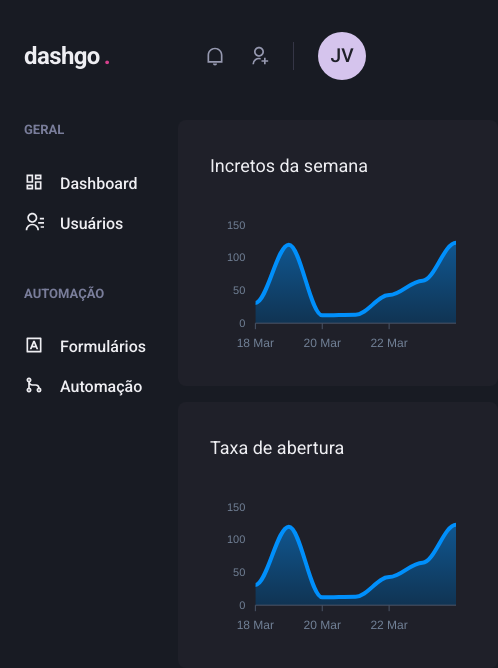
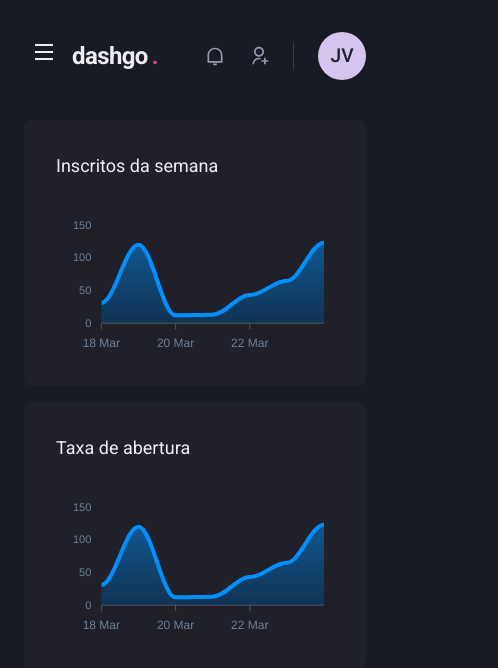
Before and after one commit to JoaoVitorOli/dashgo, a Next.js app: page /Dashboard in a window 390 px wide. Shown: the top 668 px of the page, 498 px wide, since content can reach past the window. Built offline with nearby package versions, Linux system fonts and the light colour scheme.

Commit message:
:shipit: sidebar responsiva

```diff
--- a/src/components/Header/index.tsx
+++ b/src/components/Header/index.tsx
@@ -1,10 +1,14 @@
-import { Flex, useBreakpointValue } from "@chakra-ui/react";
+import { Flex, Icon, IconButton, useBreakpointValue } from "@chakra-ui/react";
+import { RiMenuLine } from "react-icons/ri";
+import { useSidebarDrawer } from "../../context/SidebarDrawerContext";
 import { Logo } from "./Logo";
 import { NotificationNav } from "./NotificationNav";
 import { Profile } from "./Profile";
 import { SearchBox } from "./SearchBox";
 
 export function Header() {
+  const { onOpen } = useSidebarDrawer();
+
   const isWideVersion = useBreakpointValue({
     base: false,
     lg: true,
@@ -21,6 +25,19 @@
       px="6"
       align="center"
     >
+      {!isWideVersion && (
+        <IconButton
+          aria-label="Open navigation"
+          icon={<Icon as={RiMenuLine} />}
+          fontSize={"24"}v
+          variant={"unstyled"}
+          onClick={onOpen}
+          mr="2"
+        >
+
+        </IconButton>
+      )}
+
       <Logo />
 
       {isWideVersion && <SearchBox />}
--- /dev/null
+++ b/src/components/Sidebar/SidebarNav.tsx
@@ -0,0 +1,22 @@
+import { Box, Stack } from "@chakra-ui/react";
+import { RiInputMethodLine, RiGitMergeLine, RiDashboardLine, RiContactsLine } from "react-icons/ri";
+import { NavLink } from "./NavLink";
+import { NavSection } from "./NavSection";
+
+export function SidebarNav() {
+  return (
+    <Stack
+      spacing="12"
+      align="flex-start"
+    >
+      <NavSection title="GERAL">
+        <NavLink icon={RiDashboardLine}>Dashboard</NavLink>
+        <NavLink icon={RiContactsLine}>Usuários</NavLink>
+      </NavSection>
+      <NavSection title="AUTOMAÇÃO">
+        <NavLink icon={RiInputMethodLine}>Formulários</NavLink>
+        <NavLink icon={RiGitMergeLine}>Automação</NavLink>
+      </NavSection>
+    </Stack>
+  )
+}
--- a/src/components/Sidebar/index.tsx
+++ b/src/components/Sidebar/index.tsx
@@ -1,28 +1,40 @@
-import { Box, Stack } from "@chakra-ui/react";
-import { RiInputMethodLine, RiGitMergeLine, RiDashboardLine, RiContactsLine } from "react-icons/ri";
-import { NavLink } from "./NavLink";
-import { NavSection } from "./NavSection";
+import { Box, Drawer, DrawerOverlay, DrawerHeader, DrawerCloseButton, DrawerContent, useBreakpointValue, DrawerBody, } from "@chakra-ui/react";
+import { useSidebarDrawer } from "../../context/SidebarDrawerContext";
+import { SidebarNav } from "./SidebarNav";
+
 
 export function Sidebar() {
+  const { isOpen, onClose } = useSidebarDrawer();
+
+  const isFloatingSidebar = useBreakpointValue({
+    base: true,
+    lg: false
+  });
+
+  if (isFloatingSidebar) {
+    return (
+      <Drawer isOpen={isOpen} placement="left" onClose={onClose}>
+        <DrawerOverlay>
+          <DrawerContent bg="gray.800" p="4">
+            <DrawerCloseButton mt="6" />
+            <DrawerHeader>Navegação</DrawerHeader>
+
+            <DrawerBody>
+              <SidebarNav />
+            </DrawerBody>
+          </DrawerContent>
+        </DrawerOverlay>
+      </Drawer>
+    );
+  }
+
   return (
     <Box
       as="aside"
       w="64"
       mr="8"
     >
-      <Stack
-        spacing="12"
-        align="flex-start"
-      >
-        <NavSection title="GERAL">
-          <NavLink icon={RiDashboardLine}>Dashboard</NavLink>
-          <NavLink icon={RiContactsLine}>Usuários</NavLink>
-        </NavSection>
-        <NavSection title="AUTOMAÇÃO">
-          <NavLink icon={RiInputMethodLine}>Formulários</NavLink>
-          <NavLink icon={RiGitMergeLine}>Automação</NavLink>
-        </NavSection>
-      </Stack>
+      <SidebarNav />
     </Box>
   );
 }
--- /dev/null
+++ b/src/context/SidebarDrawerContext.tsx
@@ -0,0 +1,30 @@
+import { useDisclosure, UseDisclosureReturn } from "@chakra-ui/hooks";
+import { useRouter } from "next/router";
+import { createContext, ReactNode, useContext, useEffect } from "react";
+
+interface SidebarDrawerProviderProps {
+  children: ReactNode;
+}
+
+type SidebarDrawerContextProps = UseDisclosureReturn;
+
+export const SidebarDrawerContext = createContext({} as SidebarDrawerContextProps);
+
+export function SidebarDrawerProvider({
+  children
+}: SidebarDrawerProviderProps) {
+  const disclosure = useDisclosure();
+  const router = useRouter();
+
+  useEffect(() => {
+    disclosure.onClose();
+  }, [router.asPath]);
+
+  return (
+    <SidebarDrawerContext.Provider value={disclosure}>
+      {children}
+    </SidebarDrawerContext.Provider>
+  )
+}
+
+export const useSidebarDrawer = () => useContext(SidebarDrawerContext);
--- a/src/pages/Dashboard.tsx
+++ b/src/pages/Dashboard.tsx
@@ -82,7 +82,7 @@
             pb="4"
           >
             <Text fontSize="lg" mb="4">
-              Incretos da semana
+              Inscritos da semana
             </Text>
             <Charts options={options} series={series} type="area" height={160} />
           </Box>
--- a/src/pages/_app.tsx
+++ b/src/pages/_app.tsx
@@ -1,12 +1,16 @@
 import { AppProps } from "next/app";
 import { ChakraProvider } from "@chakra-ui/react";
+
+import { SidebarDrawerProvider } from "../context/SidebarDrawerContext";
 
 import { theme } from "../styles/theme";
 
 function MyApp({ Component, pageProps }: AppProps) {
   return (
     <ChakraProvider theme={theme}>
-      <Component {...pageProps} />
+      <SidebarDrawerProvider>
+        <Component {...pageProps} />
+      </SidebarDrawerProvider>
     </ChakraProvider>
   )
 }
```
